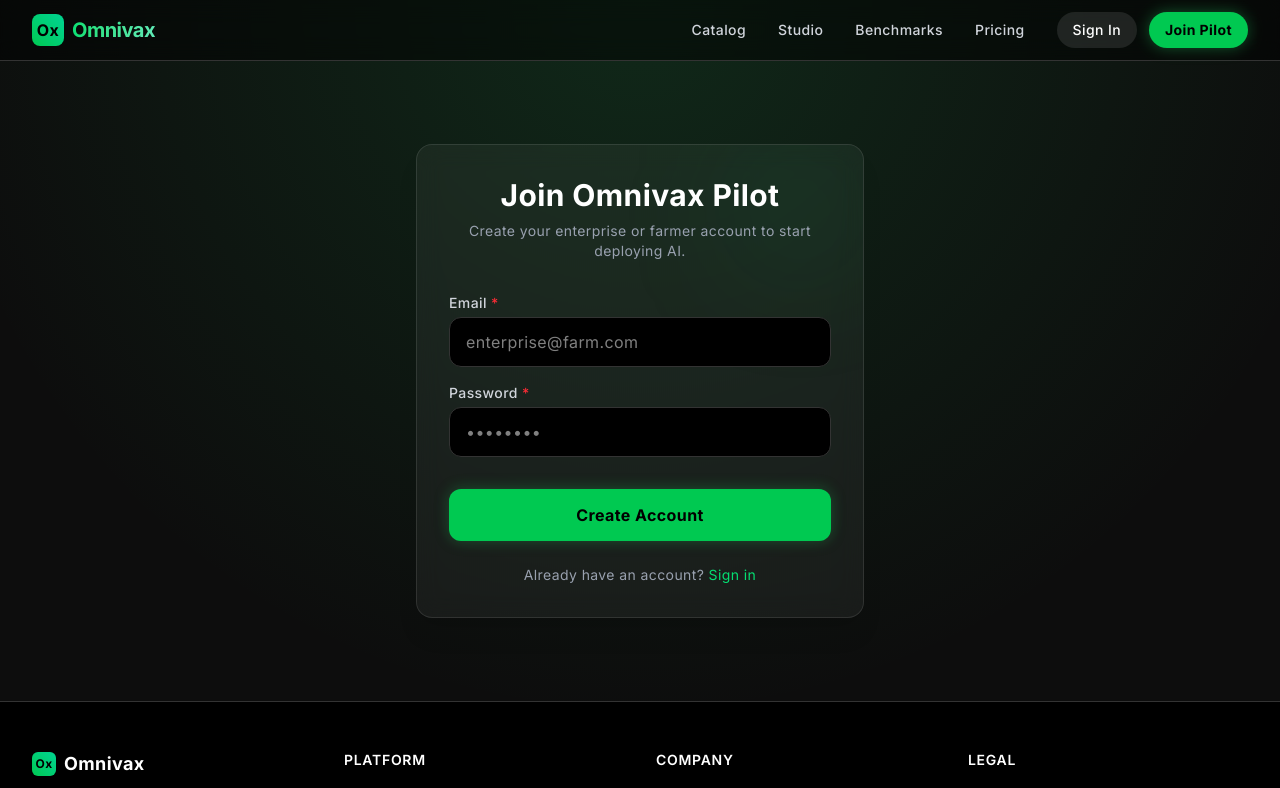
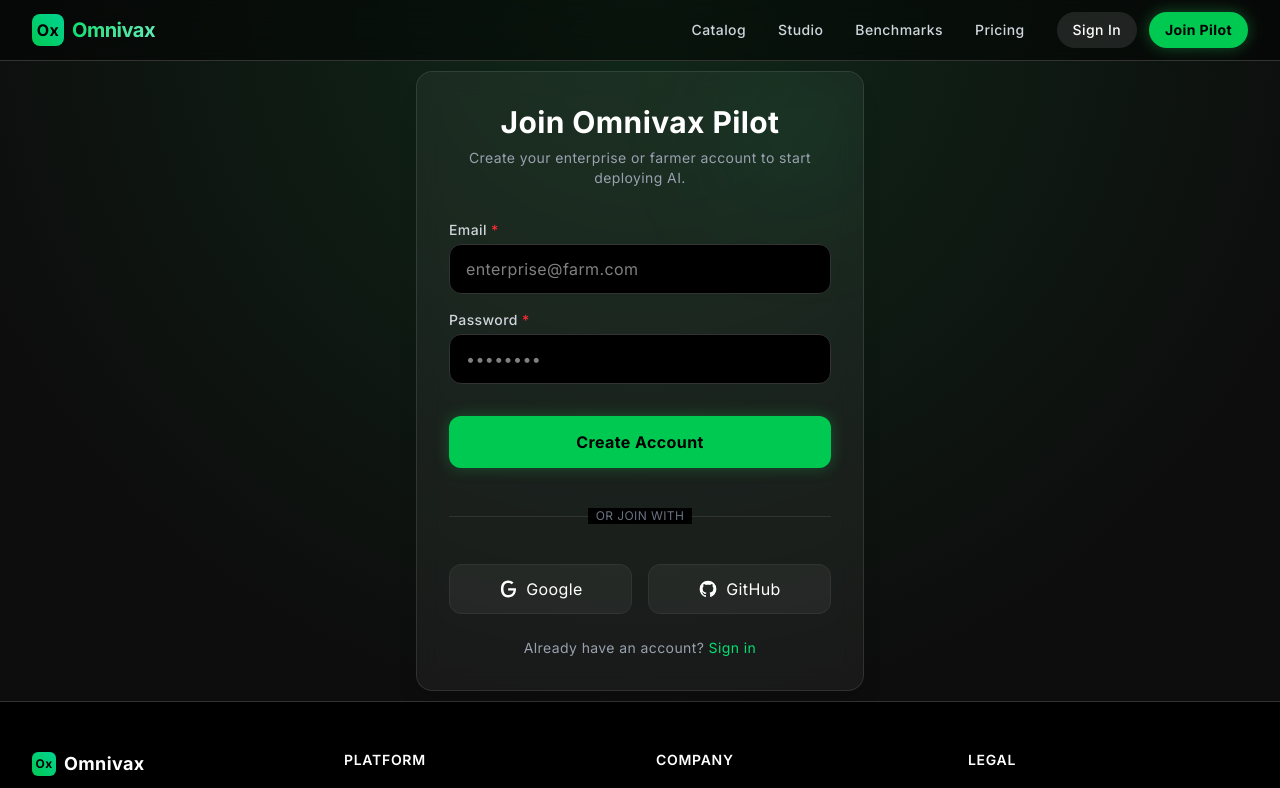
Before and after one commit to Hamza1610/plant_disease_detector, a Next.js app in the folder frontend/: page /join-pilot in a window 1280 px wide. Shown: the top 788 px of the page. Built offline with nearby package versions, Linux system fonts and the light colour scheme; no server answers.

Commit message:
feat: implement authentication system with Supabase integration and role-based backend support

```diff
--- a/frontend/src/app/join-pilot/page.tsx
+++ b/frontend/src/app/join-pilot/page.tsx
@@ -2,7 +2,7 @@
 
 import { useState } from "react";
 import { useRouter } from "next/navigation";
-import { API_ENDPOINTS } from "@/config/api";
+import { supabase } from "@/lib/supabase";
 
 export default function JoinPilot() {
   const router = useRouter();
@@ -17,40 +17,34 @@
     setError("");
 
     try {
-      const response = await fetch(API_ENDPOINTS.REGISTER, {
-        method: "POST",
-        headers: { "Content-Type": "application/json" },
-        body: JSON.stringify({ email, password }),
+      const { data, error: authError } = await supabase.auth.signUp({
+        email,
+        password,
       });
 
-      if (!response.ok) {
-        const errData = await response.json();
-        throw new Error(errData.detail || "Registration failed");
-      }
+      if (authError) throw authError;
 
-      // Auto login after reg
-      const loginParams = new URLSearchParams();
-      loginParams.append("username", email);
-      loginParams.append("password", password);
-
-      const loginRes = await fetch(API_ENDPOINTS.LOGIN, {
-        method: "POST",
-        headers: { "Content-Type": "application/x-www-form-urlencoded" },
-        body: loginParams,
-      });
-
-      if (loginRes.ok) {
-        const tokenData = await loginRes.json();
-        localStorage.setItem("token", tokenData.access_token);
+      if (data.session) {
+        localStorage.setItem("token", data.session.access_token);
         router.push("/predict");
       } else {
-         router.push("/login");
+        setError("Registration successful! Please check your email for the confirmation link.");
       }
     } catch (err: any) {
       setError(err.message);
     } finally {
       setLoading(false);
     }
+  };
+
+  const handleOAuth = async (provider: 'google' | 'github') => {
+    const { error: authError } = await supabase.auth.signInWithOAuth({
+      provider,
+      options: {
+        redirectTo: `${window.location.origin}/auth/callback`,
+      }
+    });
+    if (authError) setError(authError.message);
   };
 
   return (
@@ -95,6 +89,30 @@
           >
             {loading ? "Registering..." : "Create Account"}
           </button>
+
+          <div className="relative my-6">
+            <div className="absolute inset-0 flex items-center"><div className="w-full border-t border-white/10"></div></div>
+            <div className="relative flex justify-center text-xs uppercase"><span className="bg-black px-2 text-gray-500">Or join with</span></div>
+          </div>
+
+          <div className="grid grid-cols-2 gap-4">
+            <button
+              type="button"
+              onClick={() => handleOAuth('google')}
+              className="flex items-center justify-center gap-2 bg-white/5 hover:bg-white/10 text-white py-3 rounded-xl border border-white/10 transition-all"
+            >
+              <svg className="w-5 h-5" viewBox="0 0 24 24"><path fill="currentColor" d="M21.35,11.1H12.18V13.83H18.69C18.36,17.64 15.19,19.27 12.19,19.27C9.03,19.27 6.59,17.38 6.59,12.03C6.59,6.68 9.03,4.79 12.19,4.79C13.97,4.79 15.46,5.42 16.5,6.35L18.6,4.26C16.95,2.71 14.66,1.88 12.19,1.88C6.21,1.88 3.5,6.62 3.5,12.03C3.5,17.44 6.21,22.18 12.19,22.18C17.78,22.18 21.61,18.28 21.61,12.03C21.61,11.53 21.57,11.1 21.35,11.1V11.1Z"/></svg>
+              Google
+            </button>
+            <button
+              type="button"
+              onClick={() => handleOAuth('github')}
+              className="flex items-center justify-center gap-2 bg-white/5 hover:bg-white/10 text-white py-3 rounded-xl border border-white/10 transition-all"
+            >
+              <svg className="w-5 h-5" fill="currentColor" viewBox="0 0 24 24"><path d="M12 2A10 10 0 0 0 2 12c0 4.42 2.87 8.17 6.84 9.5.5.08.66-.23.66-.5v-1.69c-2.77.6-3.36-1.34-3.36-1.34-.46-1.16-1.11-1.47-1.11-1.47-.91-.62.07-.6.07-.6 1 .07 1.53 1.03 1.53 1.03.87 1.52 2.34 1.07 2.91.83.09-.65.35-1.09.63-1.34-2.22-.25-4.55-1.11-4.55-4.92 0-1.11.38-2 1.03-2.71-.1-.25-.45-1.29.1-2.64 0 0 .84-.27 2.75 1.02.79-.22 1.65-.33 2.5-.33.85 0 1.71.11 2.5.33 1.91-1.29 2.75-1.02 2.75-1.02.55 1.35.2 2.39.1 2.64.65.71 1.03 1.6 1.03 2.71 0 3.82-2.34 4.66-4.57 4.91.36.31.69.92.69 1.85V21c0 .27.16.59.67.5C19.14 20.16 22 16.42 22 12A10 10 0 0 0 12 2z"></path></svg>
+              GitHub
+            </button>
+          </div>
         </form>
         <p className="mt-6 text-center text-sm text-gray-400">
            Already have an account? <a href="/login" className="text-green-400 hover:underline hover:text-green-300">Sign in</a>
--- /dev/null
+++ b/frontend/src/lib/supabase.ts
@@ -0,0 +1,10 @@
+import { createClient } from '@supabase/supabase-js';
+
+const supabaseUrl = process.env.NEXT_PUBLIC_SUPABASE_URL || '';
+const supabaseAnonKey = process.env.NEXT_PUBLIC_SUPABASE_ANON_KEY || '';
+
+if (!supabaseUrl || !supabaseAnonKey) {
+  console.warn('Supabase credentials missing. Auth features will not work.');
+}
+
+export const supabase = createClient(supabaseUrl, supabaseAnonKey);
```
